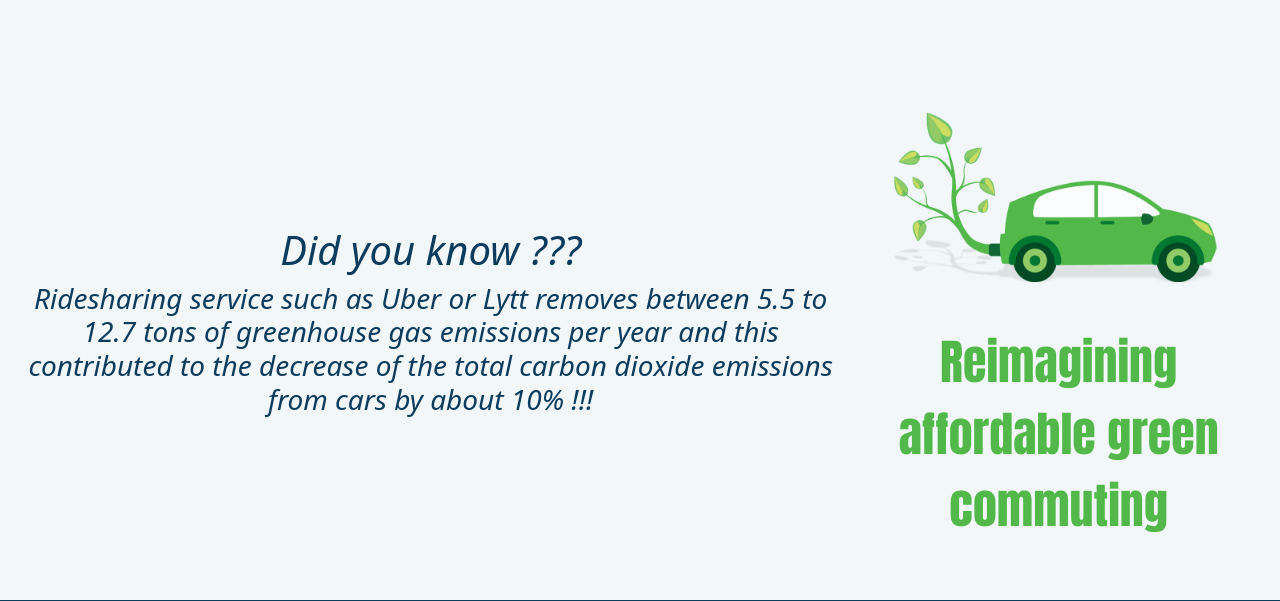
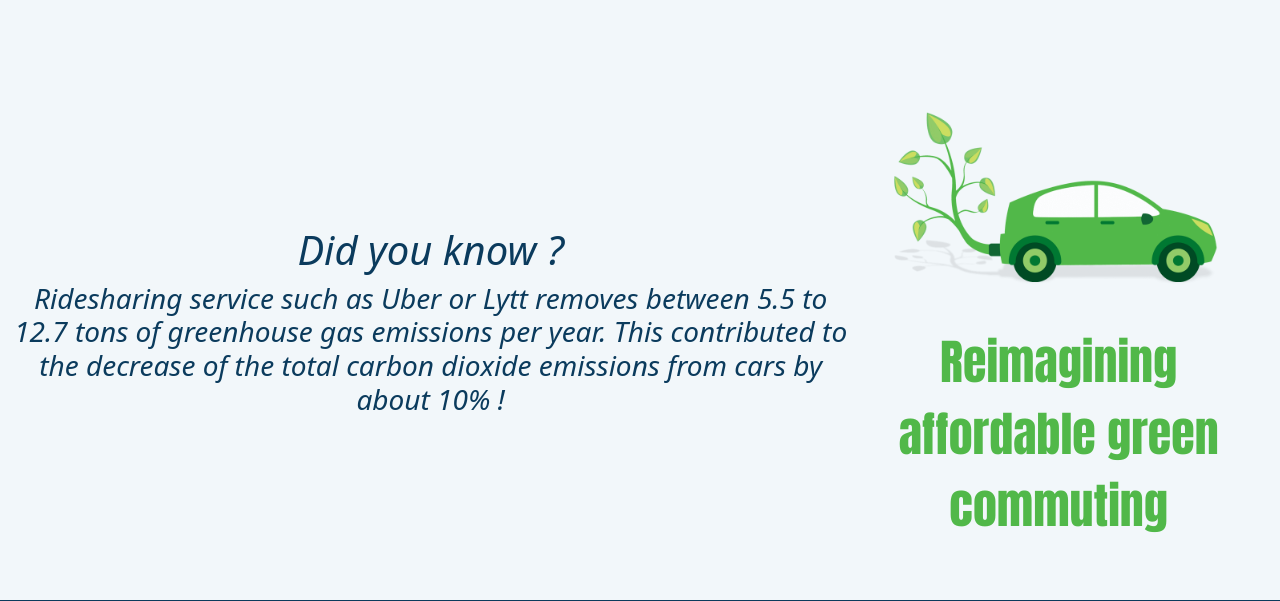
Before and after one commit to yhkdev/GW_Carpool, a Django app: page / in a window 1280 px wide. Shown: the part 456-1057 px from the top of the page. Run offline with Django 4.2, Linux system fonts and the light colour scheme; some libraries are stand-ins or nearby versions.

Commit message:
Edit index.html writings

```diff
--- a/gw_carpool/templates/pages/index.html
+++ b/gw_carpool/templates/pages/index.html
@@ -30,10 +30,11 @@
                     <div class="col-md-8 d-flex align-items-center fst-italic text-break">
                         <div>
                             <h1 class="text-center">
-                                Did you know ???
+                                Did you know ?
                             </h1>
                             <h3 class="text-center">
-                                Ridesharing service such as Uber or Lytt removes between 5.5 to 12.7 tons of greenhouse gas emissions per year and this contributed to the decrease of the total carbon dioxide emissions from cars by about 10% !!!
+                                Ridesharing service such as Uber or Lytt removes between 5.5 to 12.7 tons of greenhouse gas emissions per year.
+                                This contributed to the decrease of the total carbon dioxide emissions from cars by about 10% !
                             </h3>
                         </div>
                     </div>
```
